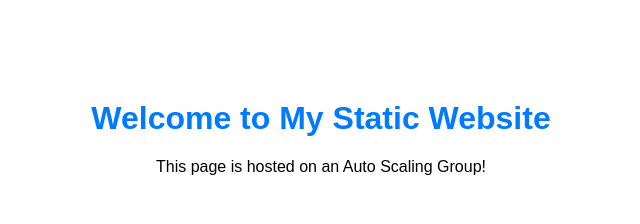
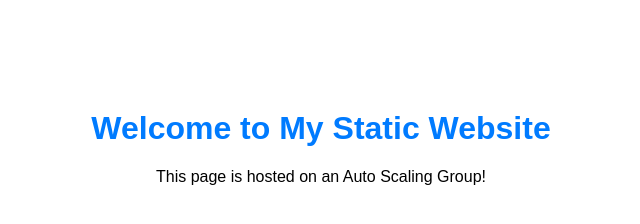
Before and after one commit to nitron18/cicd-test, a website: page public/index.html in a window 1280 px wide. Shown: the whole page, without its empty margins (319-959 px from the left). Drawn offline with Linux system fonts and the light colour scheme.

Commit message:
added to style 2

```diff
--- a/public/style.css
+++ b/public/style.css
@@ -1,7 +1,7 @@
 body {
     font-family: Arial, sans-serif;
     text-align: center;
-    margin: 100px;
+    margin: 110px;
 }
 h1 {
     color: #007bff;
```
